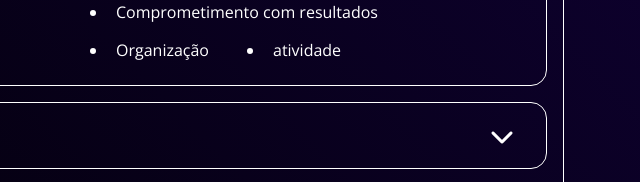
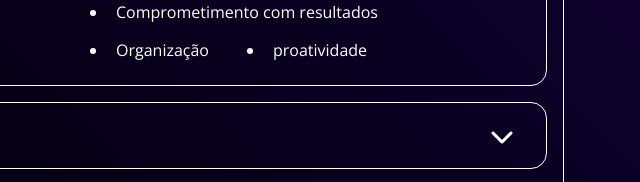
Before and after one commit to ThalesNogueira/Portfolio, a website built with Vite: page index.html in a window 1280 px wide. Both pictures are taken after a click on the button "Skills". Shown: the part 582-764 px from the top of the page, 588-1228 px from the left. Built offline with nearby package versions, Linux system fonts and the light colour scheme; a web font is replaced by a local one.

Commit message:
ajuste nas skills, onde o elemento estava com erro de digitação

```diff
--- a/index.html
+++ b/index.html
@@ -114,7 +114,7 @@
                             <li>Criatividade</li>
                             <li>Comprometimento com resultados</li>
                             <li>Organização</li>
-                            <li>atividade</li>
+                            <li>proatividade</li>
 
 
                         </ul>
```
